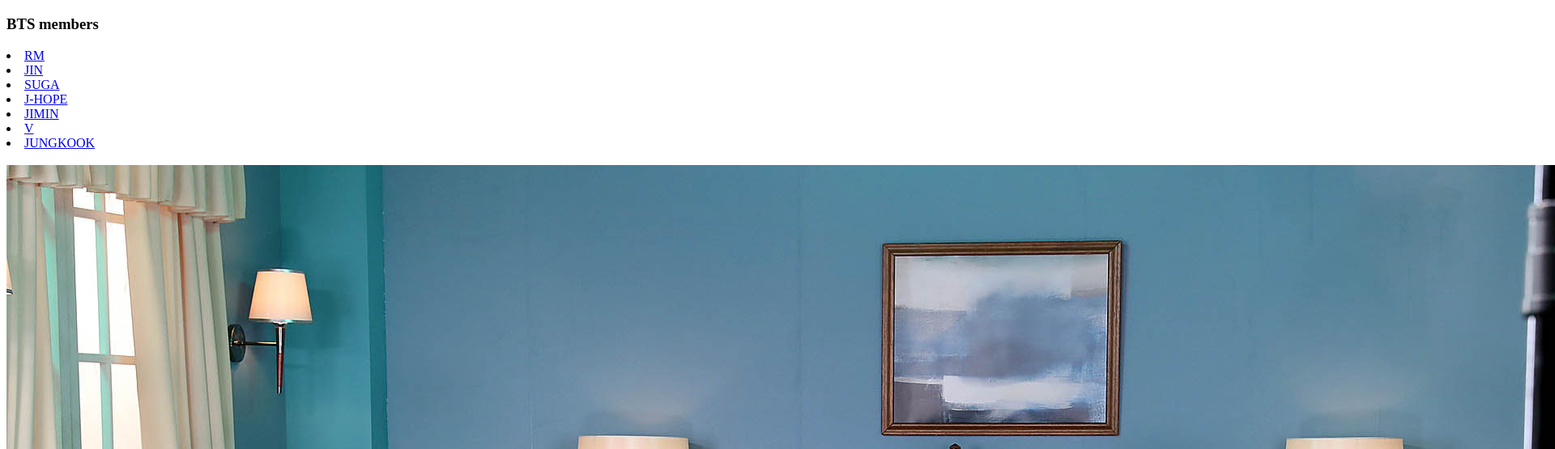
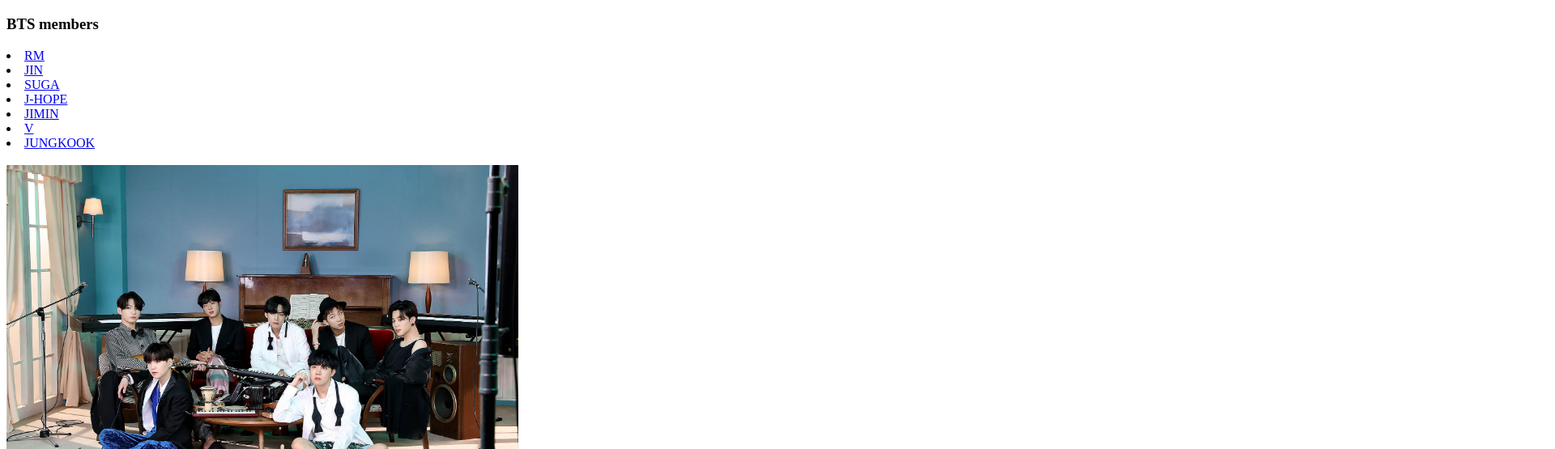
Before and after one commit to yuzzia/bts, a plain HTML site: page BTS.html in a window 1280 px wide. Shown: the part 61-616 px from the top of the page at 81% size, 1920 px wide, since content can reach past the window. Drawn offline with Linux system fonts and the light colour scheme.

Commit message:
Update BTS.html

```diff
--- a/BTS.html
+++ b/BTS.html
@@ -17,7 +17,7 @@
   <li><a href="jk.html">JUNGKOOK</a></li>
   <br>
 </pl>
-<img src="bts1.jpg"><br>
+<img src="bts1.jpg" width="50%"><br>
 <ol>
   <li>데뷔 2013.06.13</li>
   <li>앨범</li>
```
